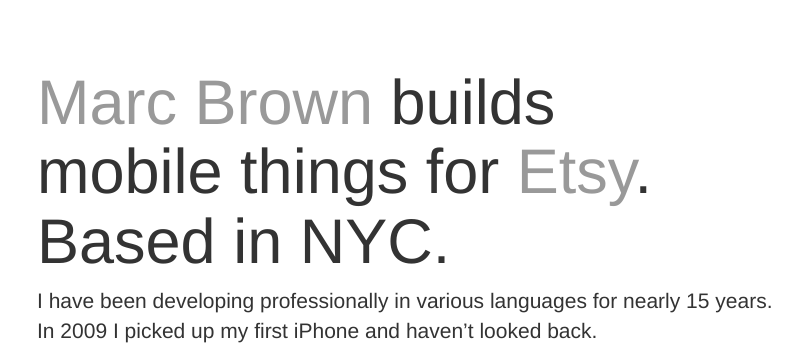
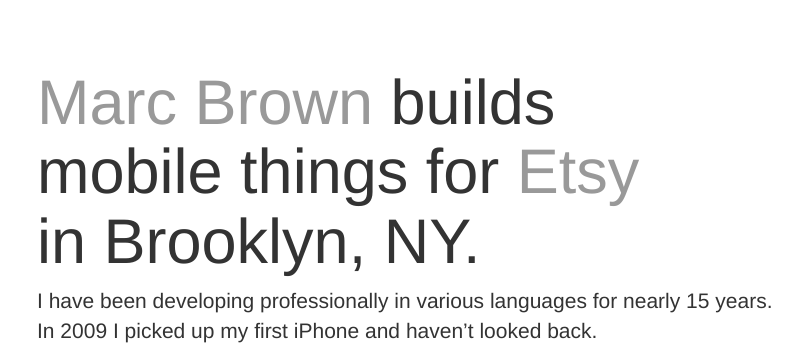
Before and after one commit to marcdown/marcdown.github.io, a plain HTML site: page index.html in a window 1280 px wide. Shown: the top 349 px of the page, without its empty margins (33-835 px from the left). Drawn offline with nearby package versions, Linux system fonts and the light colour scheme.

Commit message:
Copy change

```diff
--- a/index.html
+++ b/index.html
@@ -30,7 +30,7 @@
   <body>
     <div class="jumbotron">
       <div class="container">
-        <h1><a href="mailto:heymarcbrown@gmail.com">Marc Brown</a> builds<br>mobile things for <a href="https://etsy.com" target="_blank">Etsy</a>.<br>Based in NYC.</h1>
+        <h1><a href="mailto:heymarcbrown@gmail.com">Marc Brown</a> builds<br>mobile things for <a href="https://etsy.com" target="_blank">Etsy</a><br>in Brooklyn, NY.</h1>
         <p>I have been developing professionally in various languages for nearly 15 years.<br>In 2009 I picked up my first iPhone and haven’t looked back.</p>
         <div class="row">
           <div>
```
